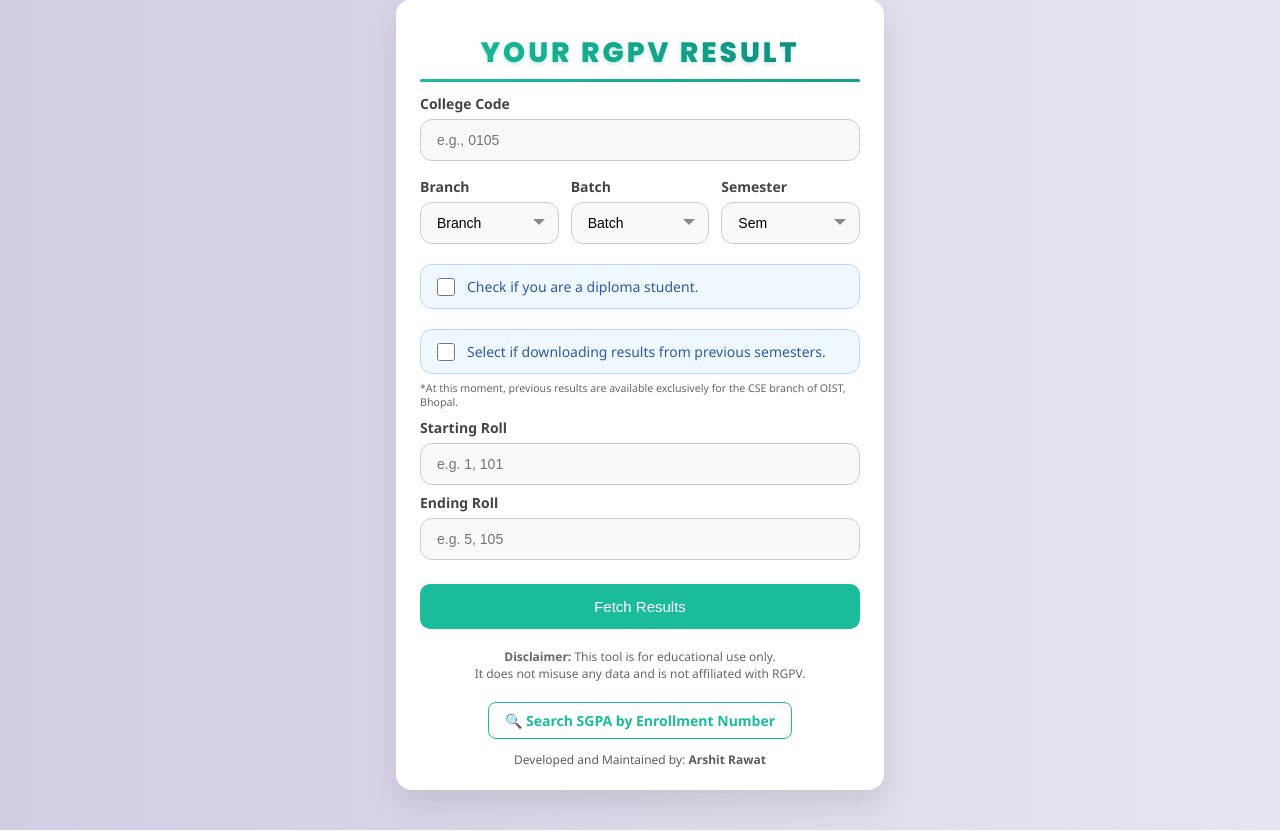
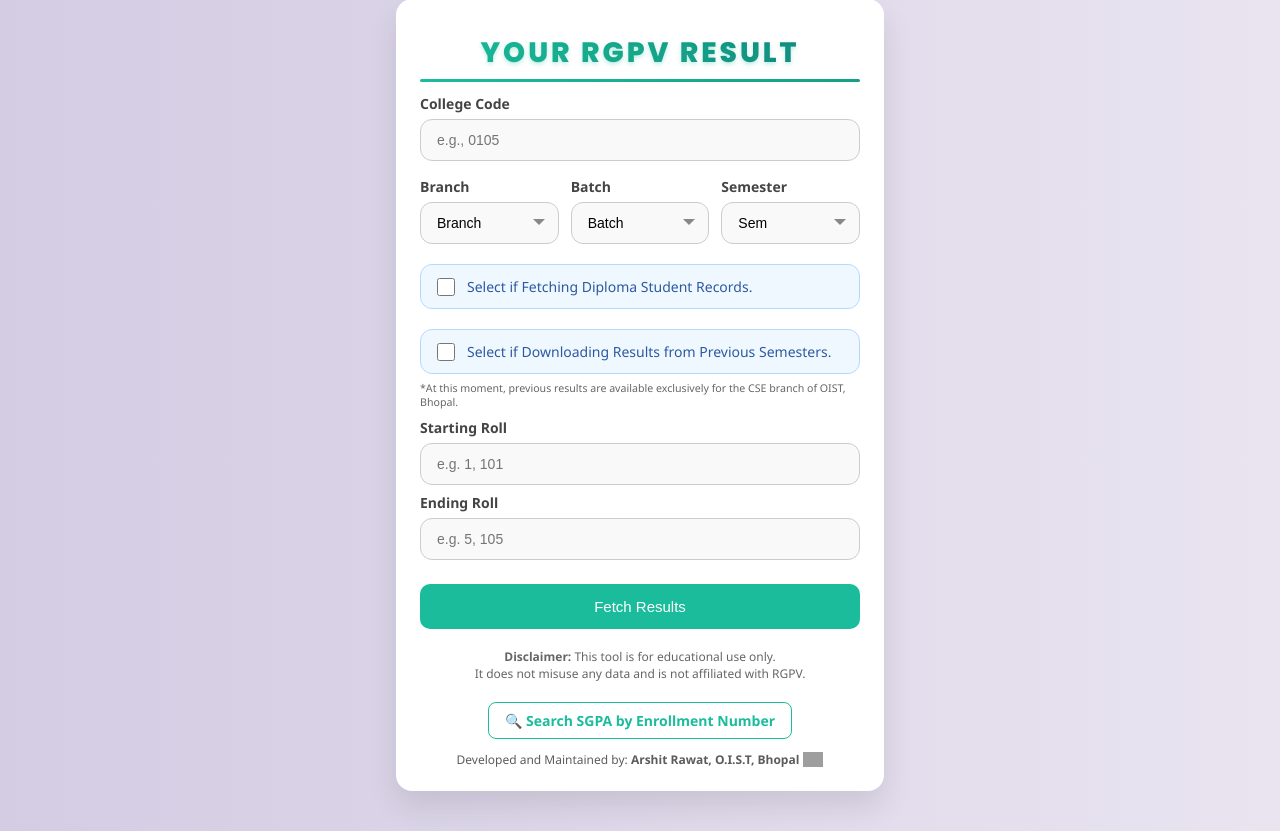
Before and after one commit to ArshitRawat/yourrgpvresult, a Flask app: page / in a window 1280 px wide. Shown: the part 51-882 px from the top of the page. Run offline with Flask 3, Linux system fonts and the light colour scheme; grey boxes are pictures that could not be loaded.

Commit message:
Add files via upload

```diff
--- a/templates/1st.html
+++ b/templates/1st.html
@@ -313,13 +313,13 @@
 <!-- Diploma Students Checkbox -->
       <div class="checkbox-group" onclick="toggleDiplomaCheckbox()">
         <input type="checkbox" name="diploma" id="diplomaCheckbox">
-        <label for="diplomaCheckbox">Check if you are a diploma student.</label>
+        <label for="diplomaCheckbox">Select if Fetching Diploma Student Records.</label>
       </div>
 
       <!-- Old Result Checkbox - FIXED -->
       <div class="checkbox-group" onclick="toggleCheckbox()">
         <input type="checkbox" name="old_result" id="oldResultCheckbox">
-        <label for="oldResultCheckbox">Select if downloading results from previous semesters.</label>
+        <label for="oldResultCheckbox">Select if Downloading Results from Previous Semesters.</label>
       </div>
       <div class="info-text" style="font-size: 0.665em;">
         <!--💾 Select if downloading old results.-->
@@ -362,7 +362,15 @@
       <a href="/sgpa" style="color: #1abc9c; text-decoration: none; font-weight: 600; font-size: 14px; border: 1px solid #1abc9c; padding: 8px 16px; border-radius: 8px; display: inline-block; transition: all 0.3s ease;" onmouseover="this.style.backgroundColor='#1abc9c'; this.style.color='white'" onmouseout="this.style.backgroundColor='transparent'; this.style.color='#1abc9c'">🔍 Search SGPA by Enrollment Number</a>
     </div>
 
-    <p class="corner-text">Developed and Maintained by: <strong>Arshit Rawat</strong></p>
+    <p class="corner-text">
+	Developed and Maintained by: <strong>
+<a href="https://github.com/ArshitRawat/yourrgpvresult" target="_blank" style="text-decoration: none; color: inherit;" title="View on GitHub">Arshit Rawat, O.I.S.T, Bhopal</strong>
+    <a href="https://github.com/ArshitRawat/yourrgpvresult" target="_blank">
+    <img src="https://github.githubassets.com/images/modules/logos_page/GitHub-Mark.png" alt="GitHub" alt="GitHub"
+         width="20"
+         style="margin-left: 1px; position: relative; bottom: 2px; vertical-align: middle;">
+  </a>
+    </p>
   </div>
 
   <script>
```
Also changed, not shown: templates/sgpa.html (+10 -2 lines).
